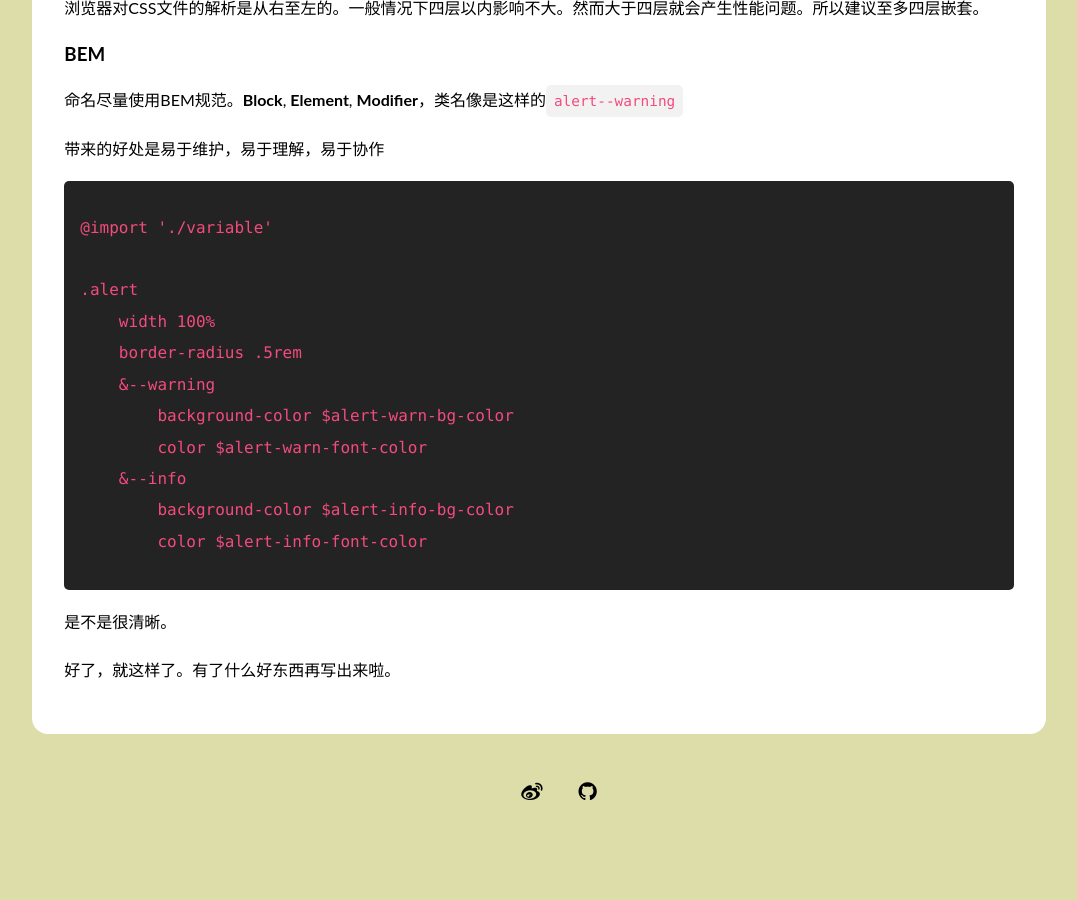
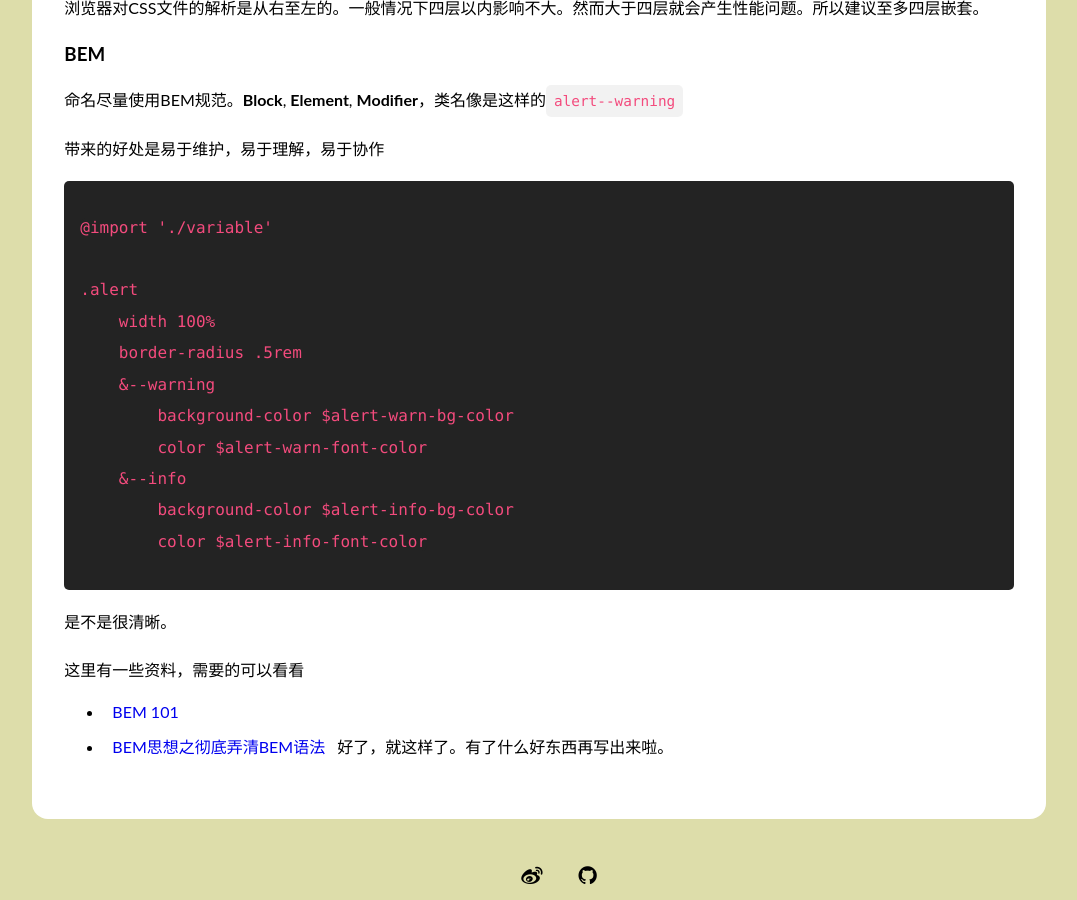
Before and after one commit to AnnatarHe/AnnatarHe.github.io, a Jekyll site: the page built from _posts/2016-03-07-practices-in-stylus.md, in a window 1280 px wide and 900 px high, scrolled down 4668 px. Shown: the whole window, without its empty margins (101-1178 px from the left). Built offline with Jekyll 4.4.1, drawn with Linux system fonts in a browser that asks for light colours; nearby versions of some CDN libraries; some web fonts are replaced; comment, search, counter and statistics services are not loaded; before the commit the page ends 5483 px from its top, so only the background shows below that.

Commit message:
add double resource for stylus

```diff
--- a/_posts/2016-03-07-practices-in-stylus.md
+++ b/_posts/2016-03-07-practices-in-stylus.md
@@ -151,4 +151,8 @@ Flex其实兼容性还是可以的。Android 4.4就全都支持了(逃...)。PC
 
 是不是很清晰。
 
+这里有一些资料，需要的可以看看
+
+* [BEM 101](https://css-tricks.com/bem-101/)
+* [BEM思想之彻底弄清BEM语法](http://www.w3cplus.com/css/mindbemding-getting-your-head-round-bem-syntax.html)
 好了，就这样了。有了什么好东西再写出来啦。
```
